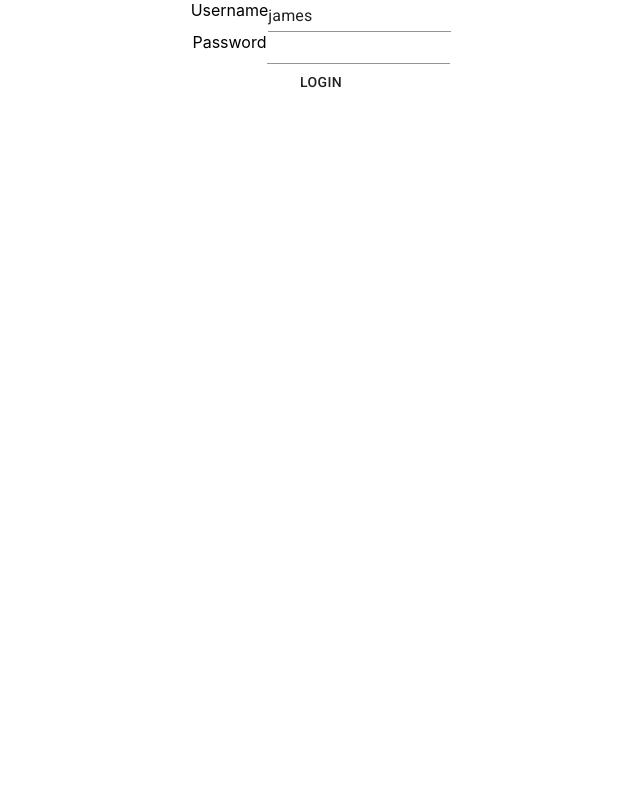
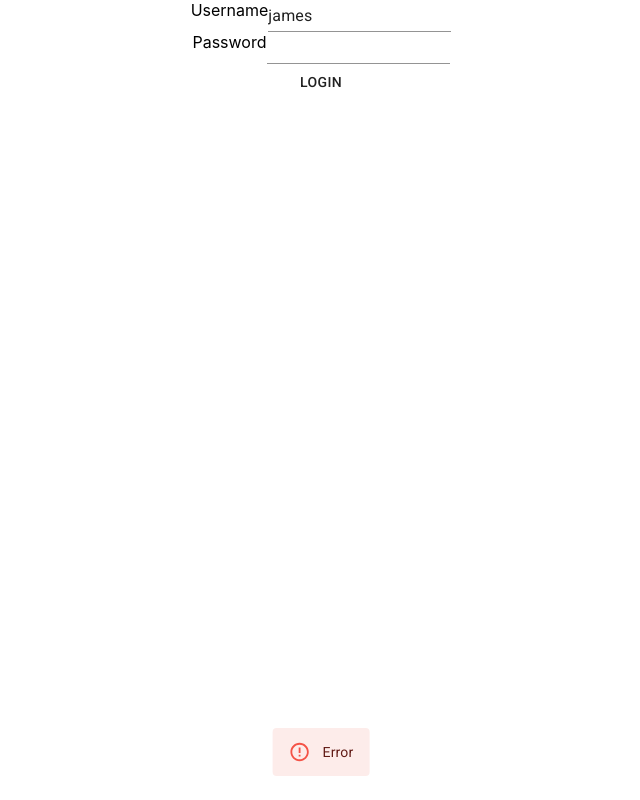
Before and after one commit to jdbbdj/JavaReact-client, a React (Create React App) app: page / in a window 1280 px wide. Both pictures are taken after a click on the button "LOGIN". Shown: the whole page, without its empty margins (319-959 px from the left). Built offline with nearby package versions, Linux system fonts and the light colour scheme.

Commit message:
ReactJava adding snackbar success upon right credentials

```diff
--- a/package.json
+++ b/package.json
@@ -5,6 +5,7 @@
   "dependencies": {
     "@material-ui/core": "^4.12.3",
     "@material-ui/icons": "^4.11.2",
+    "@material-ui/lab": "^4.0.0-alpha.60",
     "@testing-library/jest-dom": "^5.16.2",
     "@testing-library/react": "^12.1.3",
     "@testing-library/user-event": "^13.5.0",
--- a/src/components/LoginComponents/index.jsx
+++ b/src/components/LoginComponents/index.jsx
@@ -1,16 +1,33 @@
 import React, { useState } from "react";
-import { Container, TextField, Button } from "@material-ui/core";
+import { Container, TextField, Button, Snackbar } from "@material-ui/core";
+import Alert from "@material-ui/lab/Alert";
+import AlertTitle from "@material-ui/lab/AlertTitle";
 import "./LoginComponents.css";
 import INITIAL_VALUES from "./initialValues";
 
 const LoginComponents = () => {
   const [initialValues, setInitialValues] = useState(INITIAL_VALUES);
+  const [snackBarStatus, setSnackBarStatus] = useState(false);
+  const [hasLogin, setHasLogin] = useState(false);
 
   const handleChange = (e) => {
     // create the new state and set it
     setInitialValues((prev) => ({ ...prev, [e.target.name]: e.target.value }));
 
     e.preventDefault();
+  };
+
+  const loginClick = () => {
+    if (
+      initialValues.username === "james" &&
+      initialValues.password === "test"
+    ) {
+      setSnackBarStatus(true);
+      setHasLogin(true);
+    } else {
+      setSnackBarStatus(true);
+      setHasLogin(false);
+    }
   };
 
   return (
@@ -35,9 +52,21 @@ const LoginComponents = () => {
           />
         </div>
         <div>
-          <Button>Login</Button>
+          <Button onClick={loginClick}>Login</Button>
         </div>
       </form>
+
+      <Snackbar severity="error" open={snackBarStatus}>
+        {hasLogin ? (
+          <Alert severity="success" sx={{ width: "100%" }}>
+            Success
+          </Alert>
+        ) : (
+          <Alert severity="error" sx={{ width: "100%" }}>
+            Error
+          </Alert>
+        )}
+      </Snackbar>
     </Container>
   );
 };
--- a/src/index.js
+++ b/src/index.js
@@ -1,15 +1,10 @@
-import React from 'react';
-import ReactDOM from 'react-dom';
-import './index.css';
-import App from './App';
-import reportWebVitals from './reportWebVitals';
+import React from "react";
+import ReactDOM from "react-dom";
+import "./index.css";
+import App from "./App";
+import reportWebVitals from "./reportWebVitals";
 
-ReactDOM.render(
-  <React.StrictMode>
-    <App />
-  </React.StrictMode>,
-  document.getElementById('root')
-);
+ReactDOM.render(<App />, document.getElementById("root"));
 
 // If you want to start measuring performance in your app, pass a function
 // to log results (for example: reportWebVitals(console.log))
```
Also changed, not shown: 1 other file (tests, documents, lock files or other folders).
